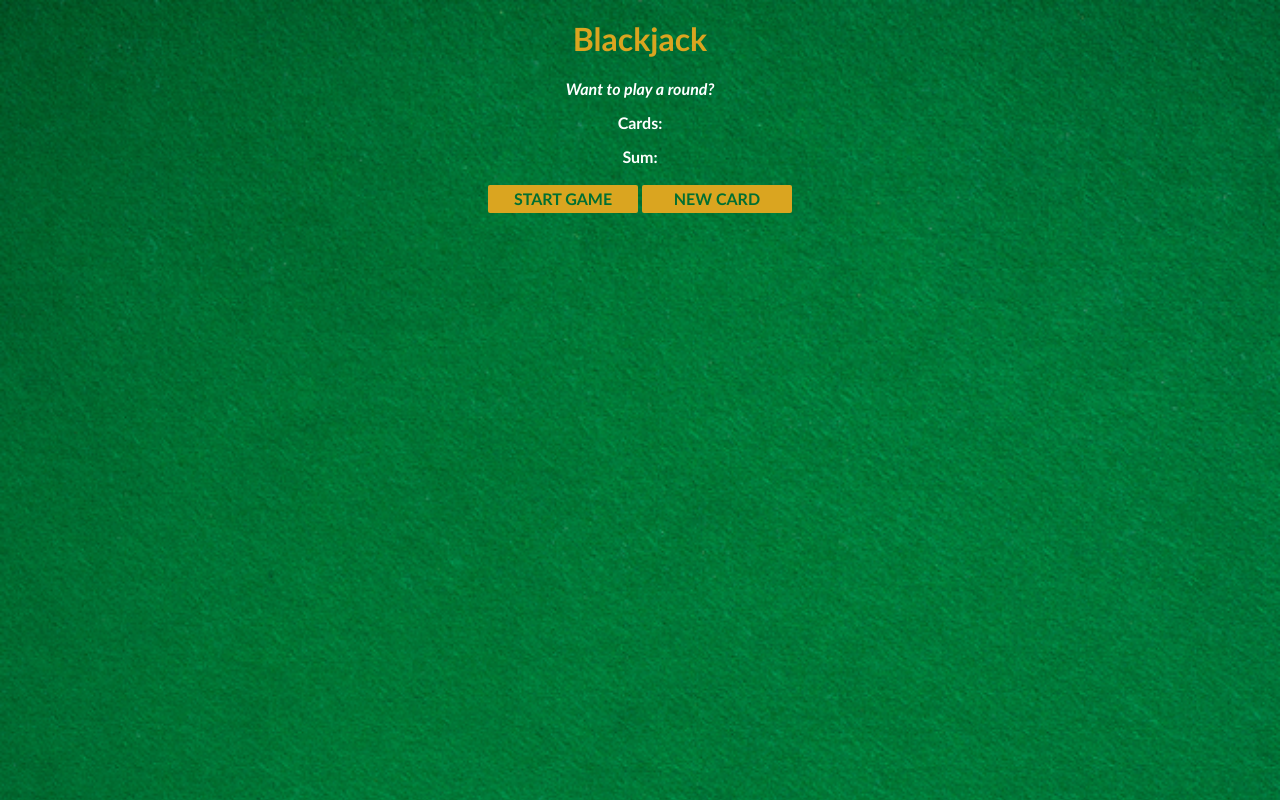
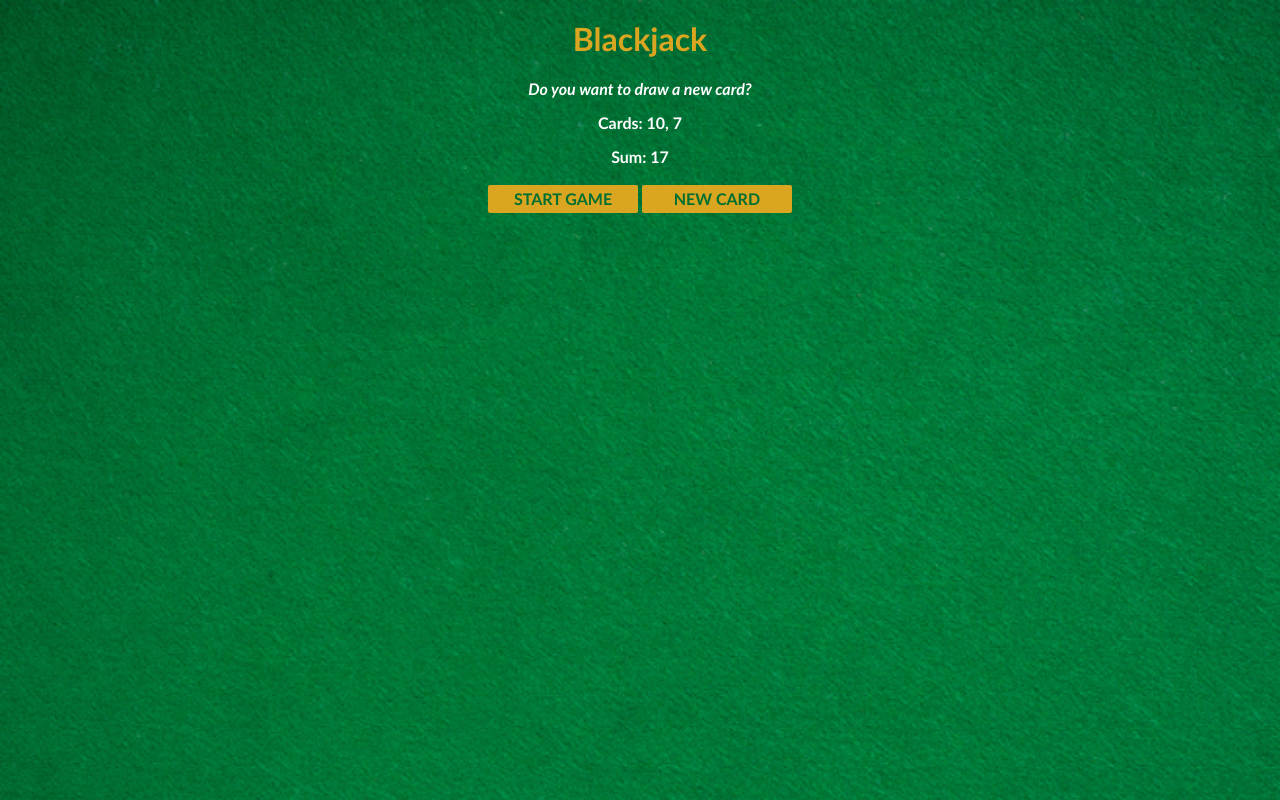
Before and after one commit to reeeshadd/blackjack, a plain HTML site: page index.html in a window 1280 px wide. Both pictures are taken after a click on the button "START GAME". Drawn offline with nearby package versions, Linux system fonts and the light colour scheme.

Commit message:
features added

```diff
--- a/index.html
+++ b/index.html
@@ -10,11 +10,10 @@
     <body>
         <h1>Blackjack</h1>
         <p id="message-el">Want to play a round?</p>
-        <p id="cards-el">Cards:</p>
-        <p id="sum-el">Sum:</p>
+        <p id="cards-el" onclick="newCard()">Cards: </p>
+        <p class="sum-el">Sum: </p>
         <button onclick="startGame()">START GAME</button>
         <button onclick="newCard()">NEW CARD</button>
-        <p id="player-el"></p>
         <script src="index.js"></script>
     </body>
 </html>
--- a/index.js
+++ b/index.js
@@ -1,19 +1,35 @@
+let messageEl = document.getElementById("message-el")
+//let sumEl = document.getElementById("sum-el")
+let sumEl = document.querySelector(".sum-el")
+let cardsEl = document.getElementById("cards-el")
+
 let firstCard = 10
-let secondCard = 11
+let secondCard = 7
 
 let sum = firstCard + secondCard
 
 let hasBlackJack = false
 let isAlive = true
 
-if (sum < 21) {
-    console.log("Do you want to draw a new card? 🙂")
-} else if (sum === 21) {
-    console.log("Wohoo! You've got Blackjack! 🥳")
-    hasBlackJack = true
-} else {
-    console.log("You're out of the game! 😭")
-    isAlive = false
+let message = ""
+
+
+function startGame() {
+    cardsEl.textContent = "Cards: " + firstCard + ", " + secondCard
+    sumEl.textContent = "Sum: " + sum
+    if (sum < 21) {
+        message = "Do you want to draw a new card?"
+    } else if (sum === 21) {
+        message = "You've got Blackjack!"
+        hasBlackJack = true
+    } else {
+        message = "You're out of the game!"
+        isAlive = false
+    }
+
+    messageEl.textContent = message
 }
 
-console.log(hasBlackJack)
+function newCard() {
+    textContent = 'Drawing a new card'
+}
```
